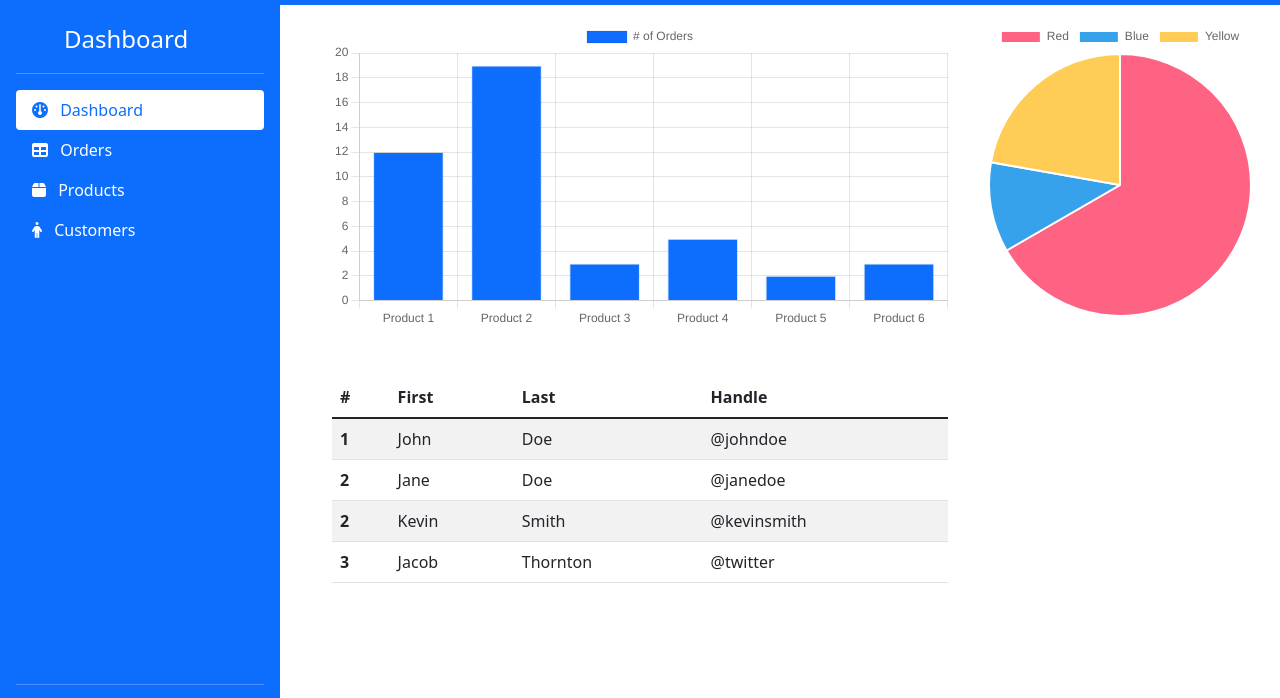
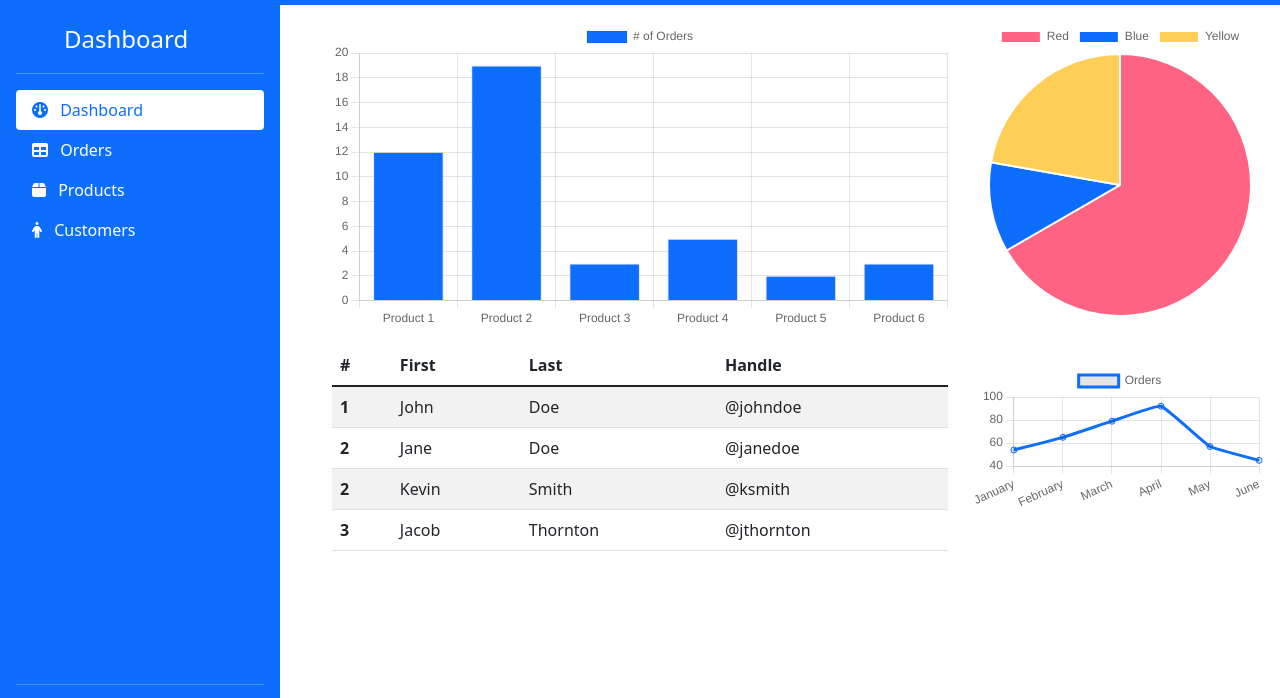
Before and after one commit to nadirkerem/admin-dashboard-bootstrap, a plain HTML site: page index.html in a window 1280 px wide. Shown: the part 51-749 px from the top of the page. Drawn offline with nearby package versions, Linux system fonts and the light colour scheme; grey boxes are pictures that could not be loaded.

Commit message:
add line demo chart

```diff
--- a/index.html
+++ b/index.html
@@ -113,7 +113,7 @@
         </div>
         <!-- CHART -->
         <!-- TABLE -->
-        <table class="table table-striped mt-5 ">
+        <table class="table table-striped mt-3">
           <thead>
             <tr>
               <th scope="col">#</th>
@@ -139,7 +139,7 @@
               <th scope="row">2</th>
               <td>Kevin</td>
               <td>Smith</td>
-              <td>@kevinsmith</td>
+              <td>@ksmith</td>
             </tr>
             <tr>
               <th scope="row">3</th>
@@ -147,7 +147,7 @@
                 Jacob
               </td>
               <td>Thornton</td>
-              <td>@twitter</td>
+              <td>@jthornton</td>
             </tr>
           </tbody>
         </table>
@@ -155,8 +155,11 @@
       </div>
       <div class="col-3 col-md-3 mt-3">
         <!-- CHART -->
-        <div>
+        <div class="mb-5">
           <canvas id="pie-chart"></canvas>
+        </div>
+        <div class="mt-5">
+          <canvas id="line-chart"></canvas>
         </div>
         <!-- CHART -->
       </div>
--- a/script.js
+++ b/script.js
@@ -1,5 +1,8 @@
 const barChart = document.getElementById('bar-chart');
 const pieChart = document.getElementById('pie-chart');
+const lineChart = document.getElementById('line-chart');
+
+const months = ['January', 'February', 'March', 'April', 'May', 'June'];
 
 new Chart(barChart, {
   type: 'bar',
@@ -36,15 +39,27 @@ new Chart(pieChart, {
     labels: ['Red', 'Blue', 'Yellow'],
     datasets: [
       {
-        label: 'My First Dataset',
+        label: 'Orders',
         data: [300, 50, 100],
-        backgroundColor: [
-          'rgb(255, 99, 132)',
-          'rgb(54, 162, 235)',
-          'rgb(255, 205, 86)',
-        ],
+        backgroundColor: ['#FF6384', '#0D6EFD', '#FFCE56'],
         hoverOffset: 4,
       },
     ],
   },
 });
+
+new Chart(lineChart, {
+  type: 'line',
+  data: {
+    labels: months,
+    datasets: [
+      {
+        label: 'Orders',
+        data: [54, 65, 79, 92, 57, 45, 65],
+        fill: false,
+        borderColor: '#0D6EFD',
+        tension: 0.1,
+      },
+    ],
+  },
+});
```
